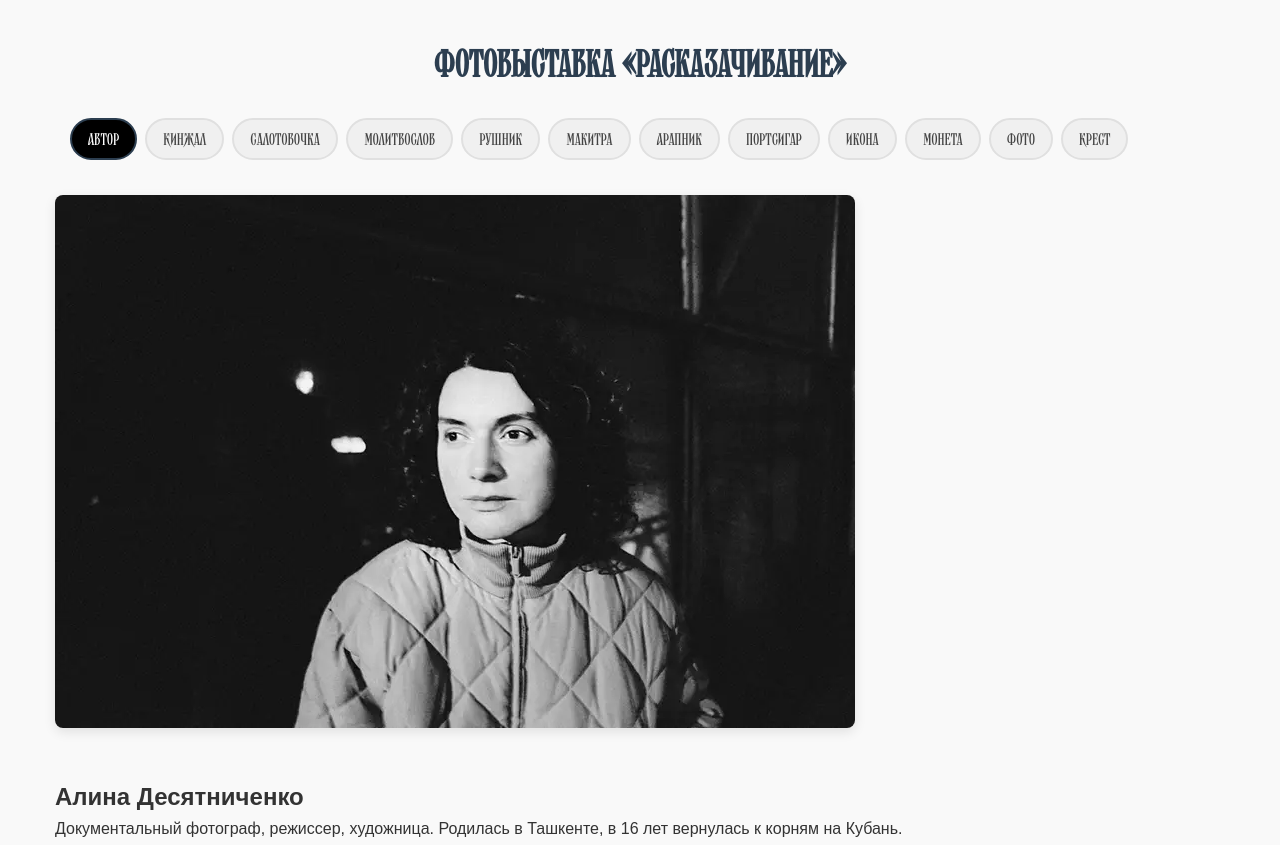
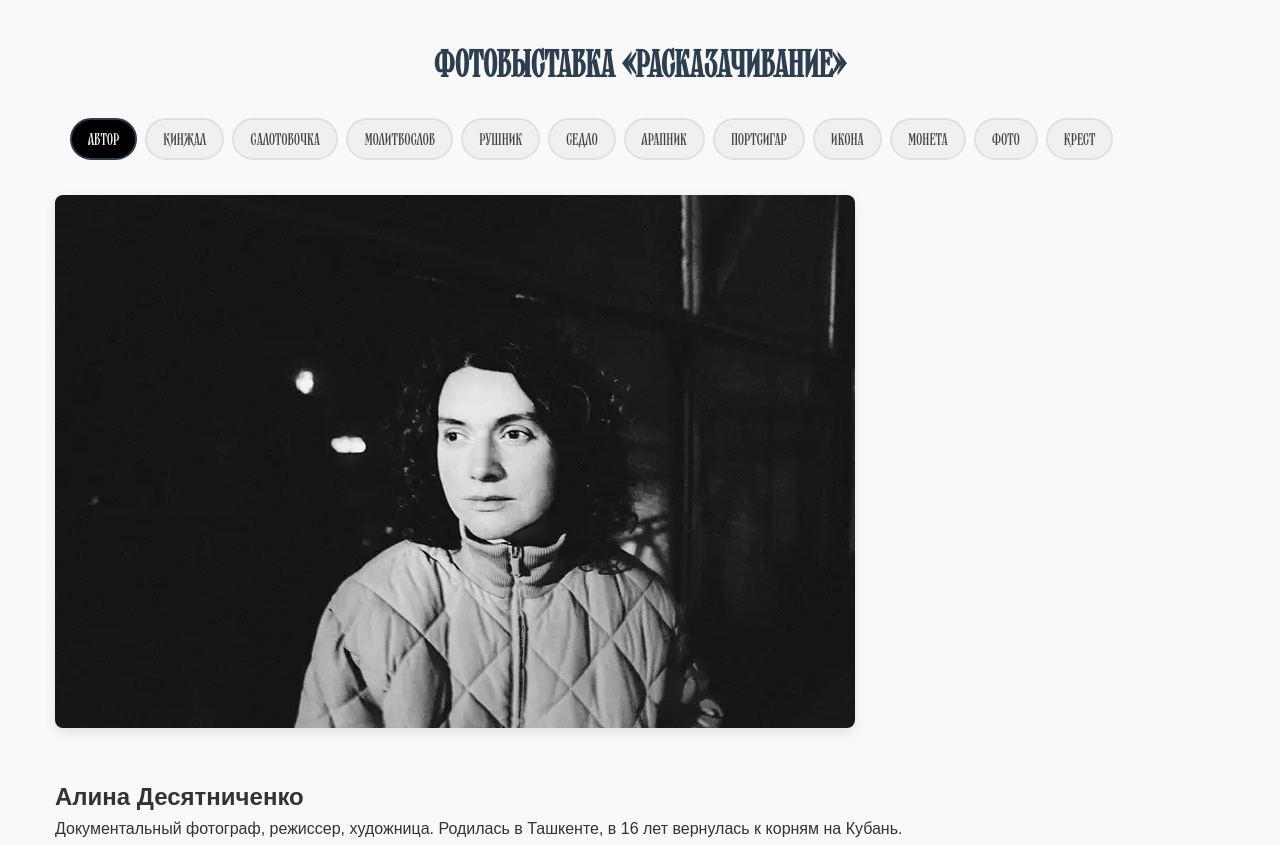
Before and after one commit to babeshkin/desyatnichenko, a plain HTML site: page index.html in a window 1280 px wide. Shown: the top 845 px of the page. Drawn offline with Linux system fonts and the light colour scheme.

Commit message:
Update index.html

```diff
--- a/index.html
+++ b/index.html
@@ -35,7 +35,7 @@
                     <button class="tab-button" data-tab="tab3">Салотовочка</button>
                     <button class="tab-button" data-tab="tab4">Молитвослов</button>
                     <button class="tab-button" data-tab="tab5">Рушник</button>
-                    <button class="tab-button" data-tab="tab6">Макитра</button>
+                    <button class="tab-button" data-tab="tab6">Седло</button>
                     <button class="tab-button" data-tab="tab7">Арапник</button>
                     <button class="tab-button" data-tab="tab8">Портсигар</button>
                     <button class="tab-button" data-tab="tab9">Икона</button>
@@ -135,10 +135,10 @@
                 <div class="photo-work">
                     <picture>
                         <source srcset="images/photo5-small.webp" media="(max-width: 600px)">
-                        <img src="images/photo5.webp" alt="Макитра" class="exhibition-photo" loading="lazy" decoding="async">
+                        <img src="images/photo5.webp" alt="Седло" class="exhibition-photo" loading="lazy" decoding="async">
                     </picture>
                     <div class="photo-description">
-                        <h3>Макитра</h3>
+                        <h3>Седло</h3>
                         <p>«Прошлой зимой ко мне ходили заниматься ребята – Коля и Леша. Они приехали из Томска, в приёмной семье многодетной живут. Фланкировали, шашкой махали. И говорят: «У нас будет конкурс. Подготовишь нас?» «А кого вас?» «Вот нас двое, и четверых мы с школы возьмём». Я прихожу, собирают команду ребят. Сидят: «Блин, нам сказали, показаковать надо поехать. Да, мы месяц к тебе походим, шашкой помашем. 22-го выступаем. Все, 23-го забудь, что мы вообще тут были у тебя». Я говорю: «Не вопрос. Ну, не надо – так не надо».</p>
                         <p>&nbsp;</p>
                         <p>Короче, вторая неделя занятий. Я смотрю, у них интерес к шашке, между собой взаимодействовать начинают. Среди них был хлопец Славик. Я когда в 11-м классе выпускался, он тогда мелкий был, начальная школа ещё. Я сколько себя помню, он вечно стоял в коридоре. Его часто из класса выгоняли за что-то. Это, наверное, стержень есть у человека в характере несгибаемый. Казачий его характер, может, проявлялся как-то. В общем, мы стали заниматься, и Славик говорит: «А я по ходу после 22-го не перестану ходить».</p>
```
